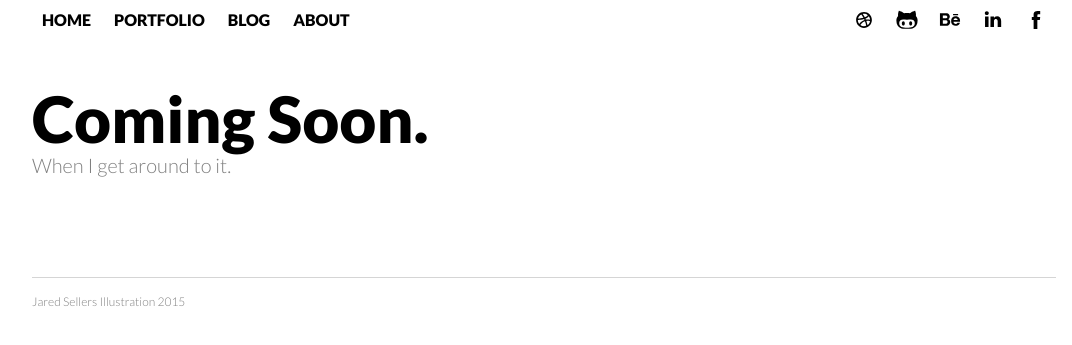
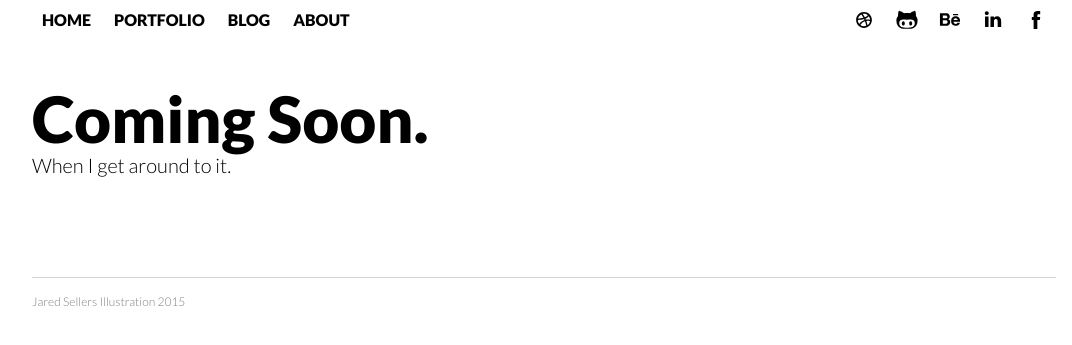
Before and after one commit to victoriadouglas/Victoriadouglas.github.io, a Jekyll site: the page built from blog/index.html, in a window 1280 px wide. Shown: the top 345 px of the page, without its empty margins (96-1168 px from the left). Built offline with Jekyll 4.4.1, drawn with Linux system fonts in a browser that asks for light colours.

```diff
--- a/_sass/base/_variables.scss
+++ b/_sass/base/_variables.scss
@@ -16,7 +16,7 @@
 //Font Size Variables
 
 $font-footer:0.75em;
-$font-paragraph:1em;
+$font-paragraph:1.3em;
 $font-header:4em;
 $font-header2:1.25em;
 $font-header3:2em;
--- a/_sass/layout/_typography.scss
+++ b/_sass/layout/_typography.scss
@@ -10,7 +10,7 @@
     font-size:$font-header2;
     font-family: $font-default;
     font-weight:$light;
-    color:$text-color-mid;
+    color:$text-color-dark;
 }
 
 h3 {
```
